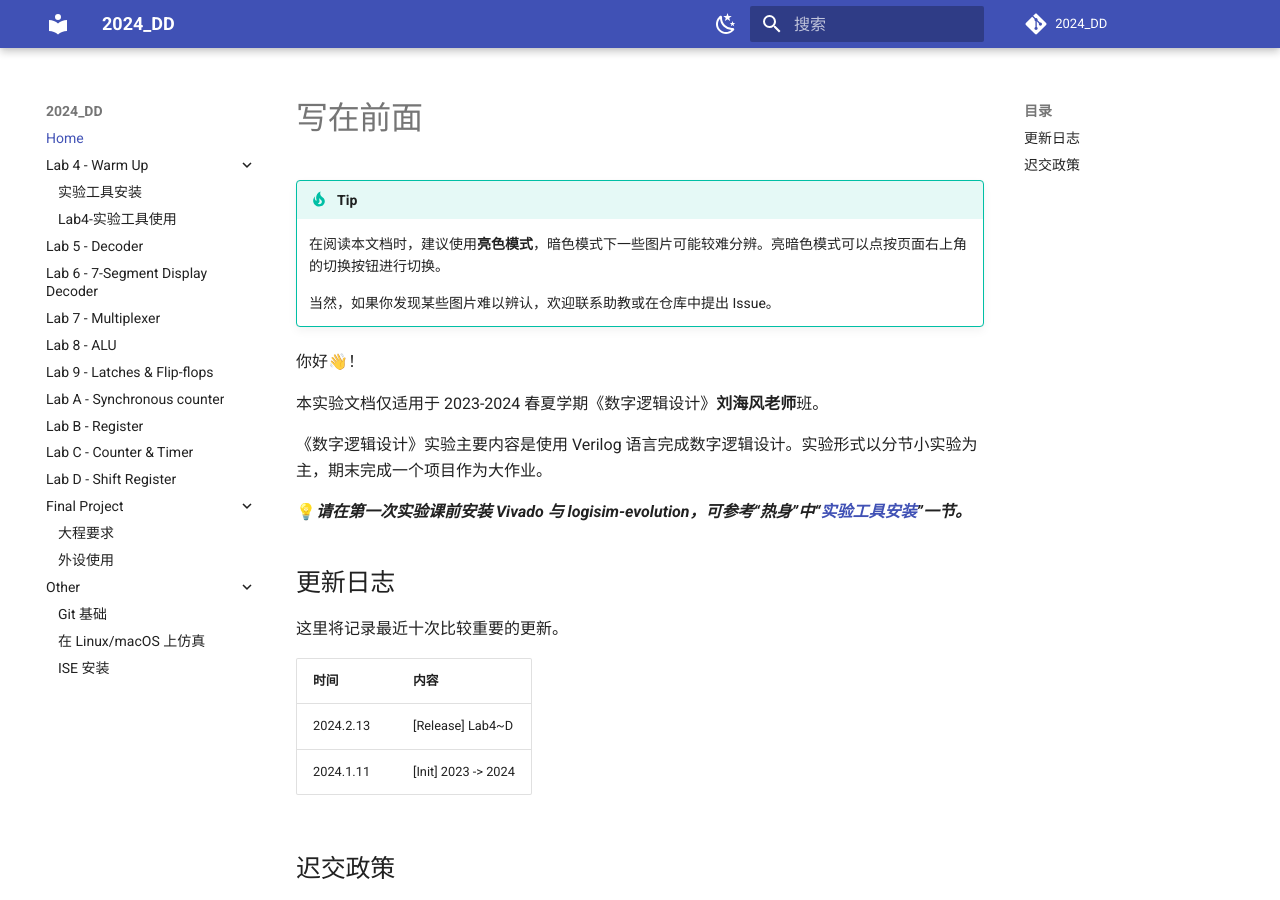
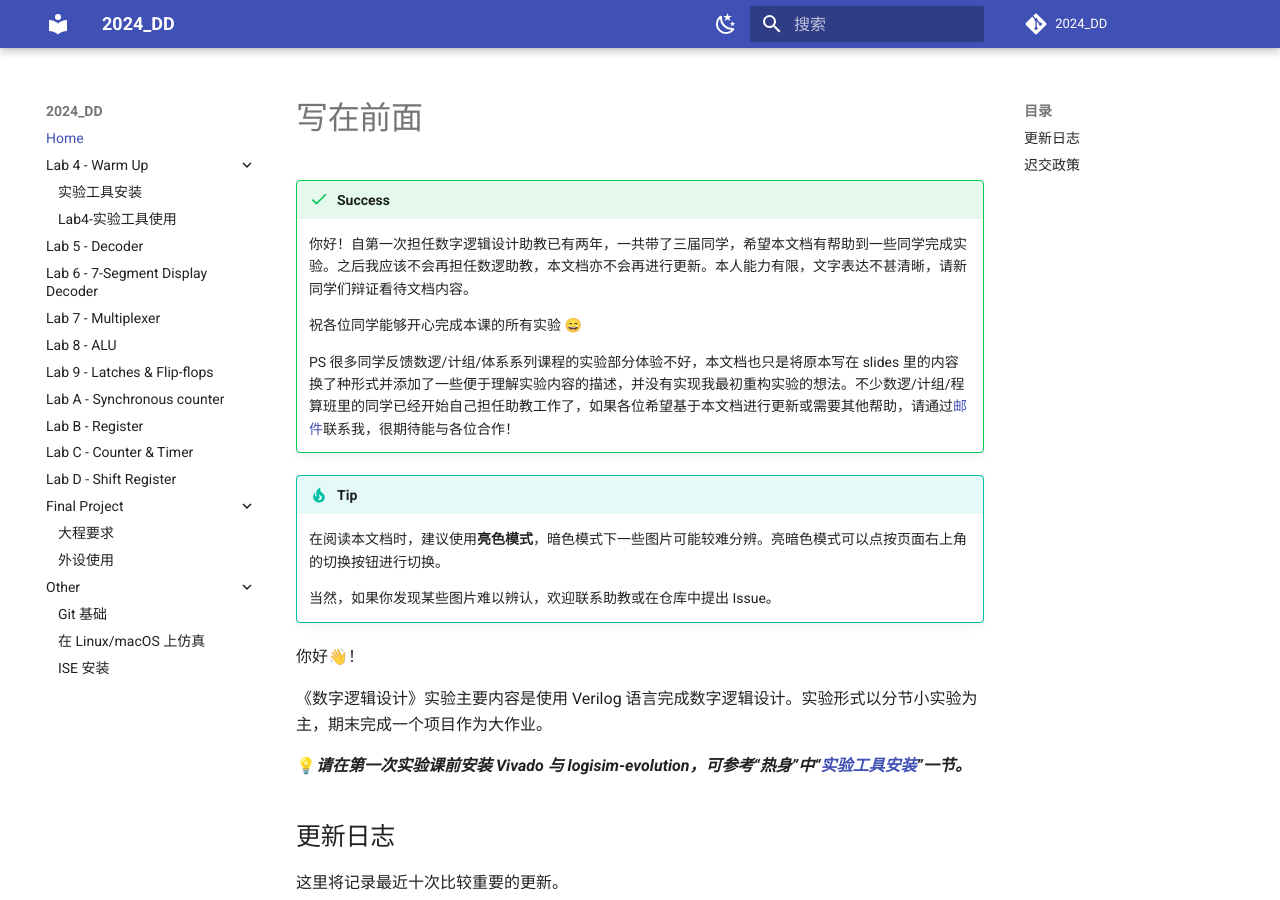
Before and after one commit to Guahao31/2024_DD, an MkDocs documentation site: the page built from docs/index.md, in a window 1280 px wide and 900 px high. Built offline with MkDocs 1.6.1 and Material for MkDocs 9.7.7, drawn with Linux system fonts in a browser that asks for light colours; a script that is not in the unit is left out; comment, search, counter and statistics services are not loaded.

Commit message:
final commit

```diff
--- a/docs/index.md
+++ b/docs/index.md
@@ -1,4 +1,11 @@
 # 写在前面
+
+!!! success
+    你好！自第一次担任数字逻辑设计助教已有两年，一共带了三届同学，希望本文档有帮助到一些同学完成实验。之后我应该不会再担任数逻助教，本文档亦不会再进行更新。本人能力有限，文字表达不甚清晰，请新同学们辩证看待文档内容。
+
+    祝各位同学能够开心完成本课的所有实验 😄
+
+    PS 很多同学反馈数逻/计组/体系系列课程的实验部分体验不好，本文档也只是将原本写在 slides 里的内容换了种形式并添加了一些便于理解实验内容的描述，并没有实现我最初重构实验的想法。不少数逻/计组/程算班里的同学已经开始自己担任助教工作了，如果各位希望基于本文档进行更新或需要其他帮助，请通过[邮件](mailto:guahao@zju.edu.cn)联系我，很期待能与各位合作！
 
 !!! tip
     在阅读本文档时，建议使用**亮色模式**，暗色模式下一些图片可能较难分辨。亮暗色模式可以点按页面右上角的切换按钮进行切换。
@@ -7,7 +14,7 @@
 
 你好👋！
 
-本实验文档仅适用于 2023-2024 春夏学期《数字逻辑设计》**刘海风老师**班。
+<!-- 本实验文档仅适用于 2023-2024 春夏学期《数字逻辑设计》**刘海风老师**班。 -->
 
 《数字逻辑设计》实验主要内容是使用 Verilog 语言完成数字逻辑设计。实验形式以分节小实验为主，期末完成一个项目作为大作业。
 
```
